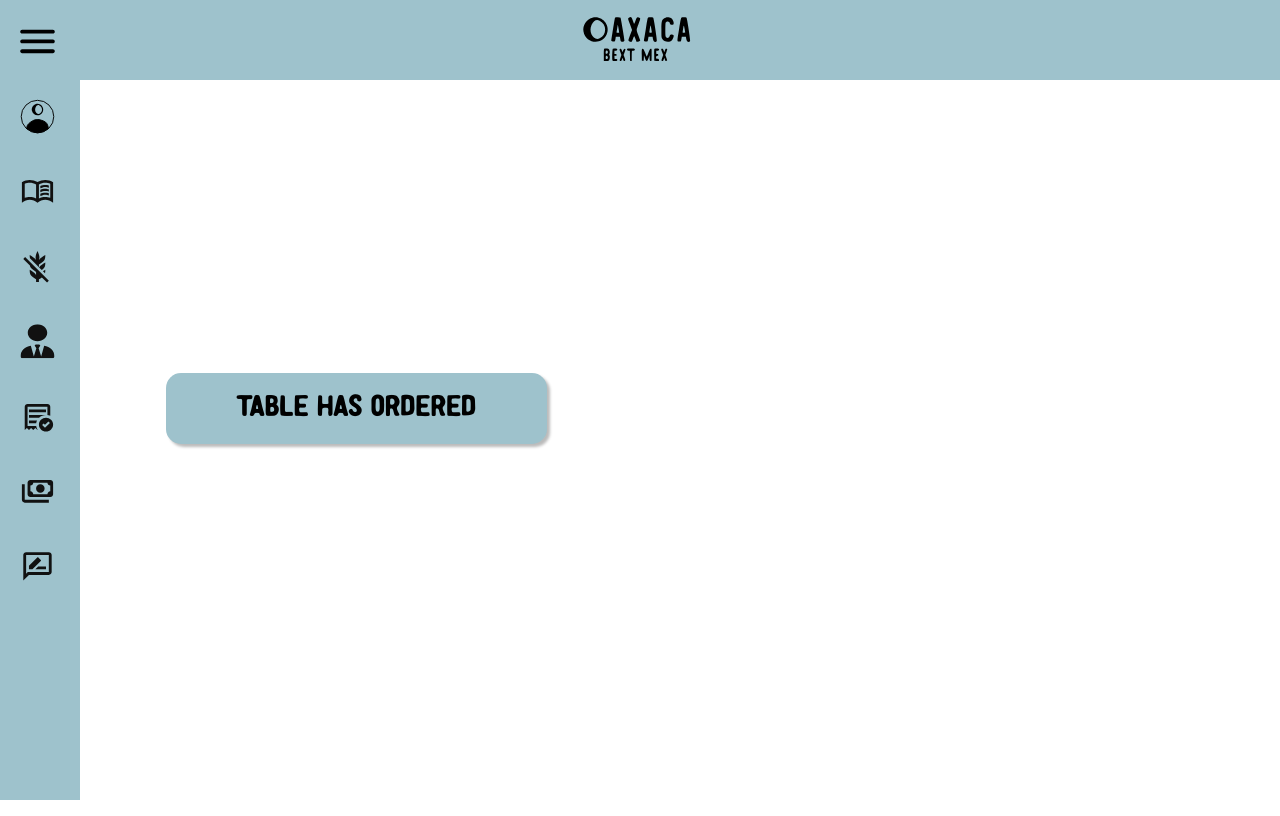
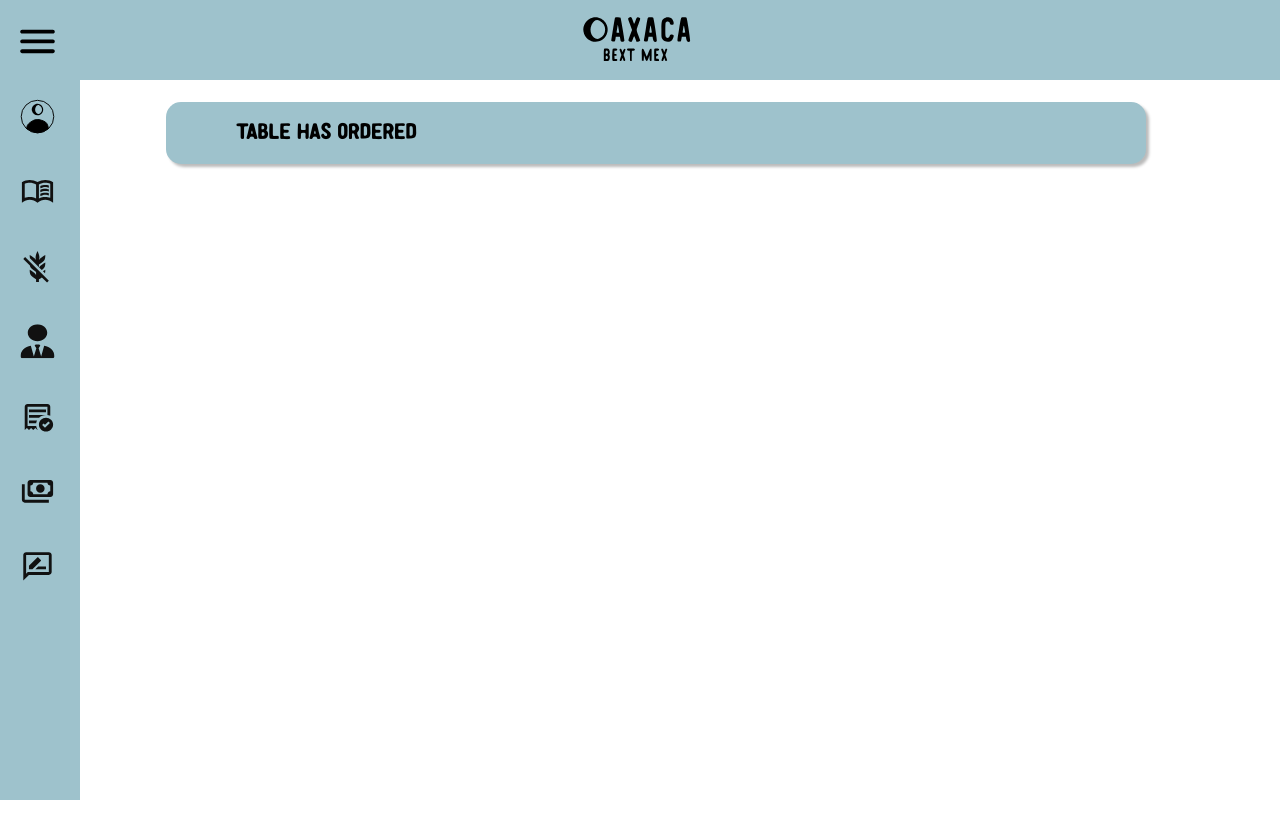
Before and after one commit to muhtasim100/Oaxaca, a Flask app: page /notifs in a window 1280 px wide; the page is wider, and only the part inside the window is pictured. Run offline with Flask 3, Linux system fonts and the light colour scheme.

Commit message:
First notification button- text size changed, width altered, margin added to position like mock up design.

```diff
--- a/website/static/css/notifcenter.css
+++ b/website/static/css/notifcenter.css
@@ -1,11 +1,12 @@
 .notifs-content{
     margin-right: 5%;
+    margin-top: 5%;
     height: 100vh;
     width: 100vw;
     display: flex;
     flex-direction: column;
     align-items: left;
-    justify-content: center;
+    justify-content: left;
 }
 
 .action {
@@ -22,7 +23,7 @@
     background: var(--bg-primary);
     color: rgb(0, 0, 0);
     letter-spacing: 0.2px;
-    font-size: xx-large;
+    font-size: x-large;
     outline: 0;
     -webkit-transition: all .6s;
     transition: all .6s;
@@ -30,4 +31,5 @@
     text-align: left;
     box-shadow: 3px 3px 3px rgb(187, 187, 187);
     margin: 30px 150px;
+    width: 1000px;
   }
```
